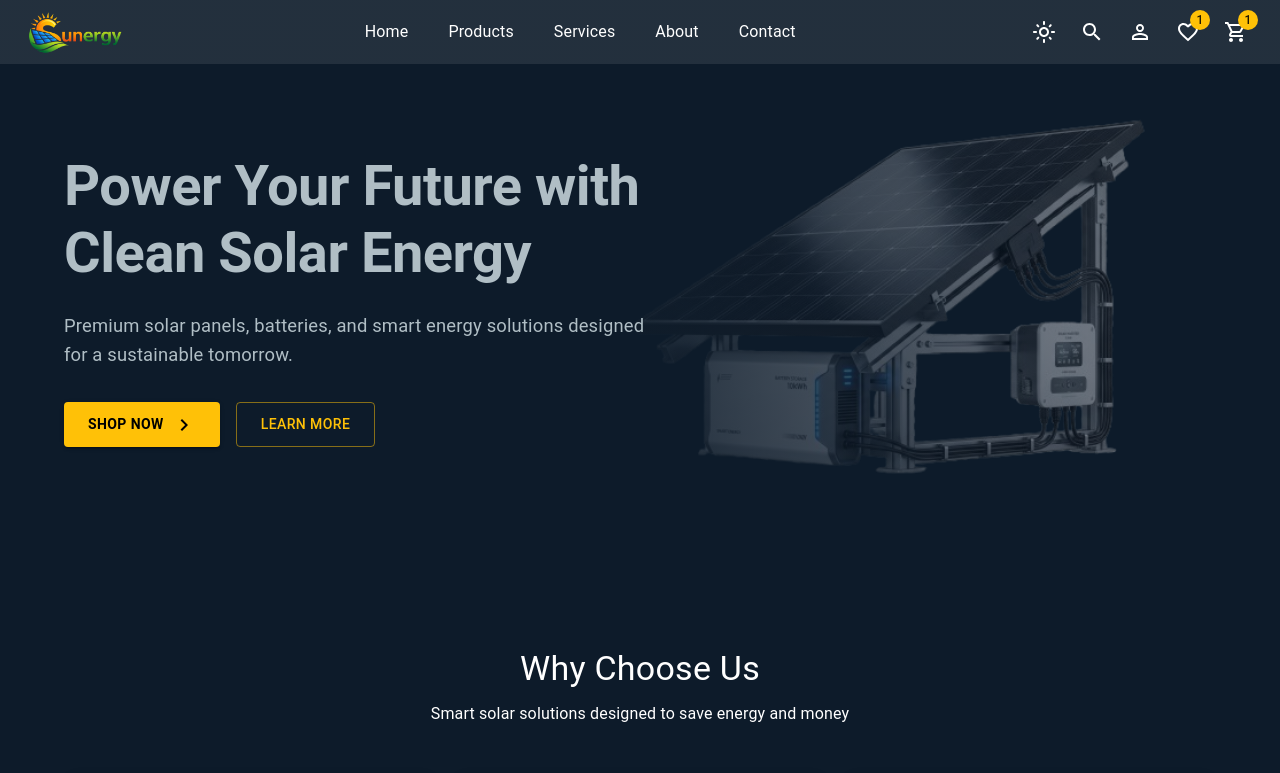
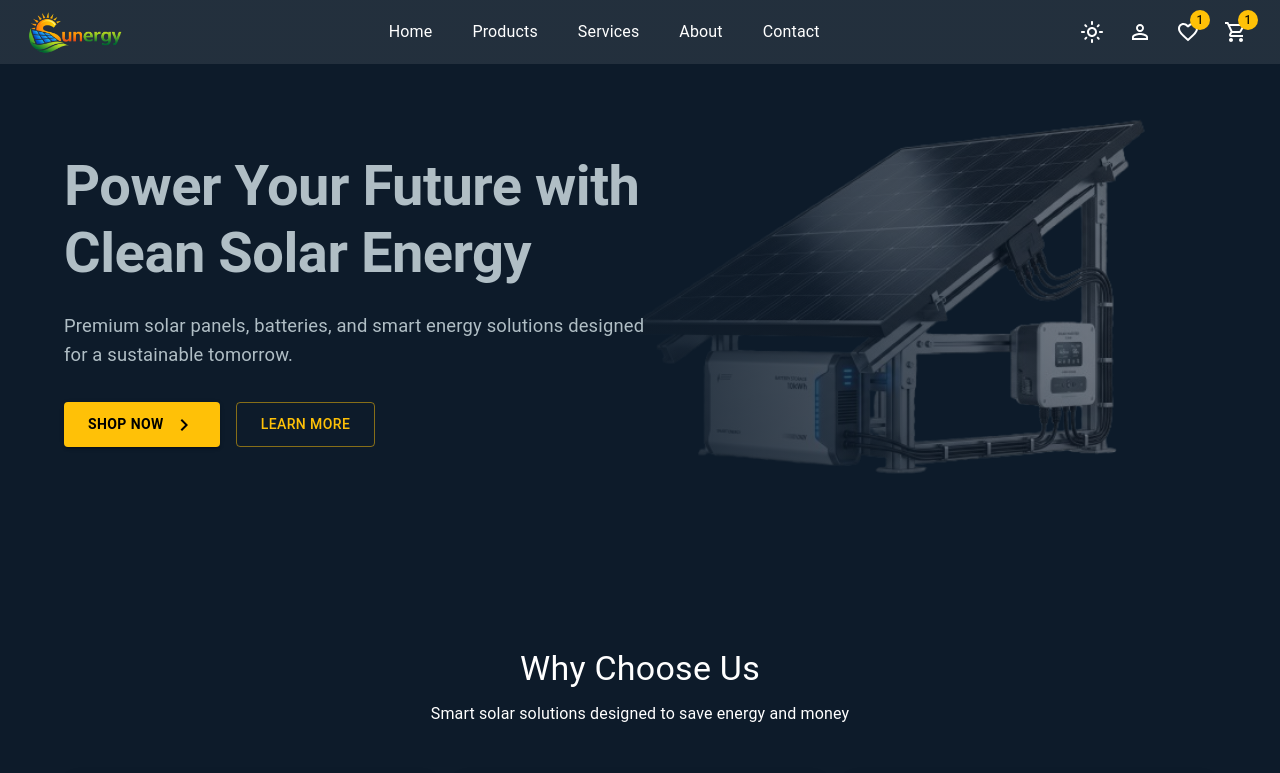
Before and after one commit to abderrahmanetaha7-lgtm/solar_stage, a React (Vite) app: page / in a window 1280 px wide. Shown: the top 773 px of the page. Built offline with nearby package versions, Linux system fonts and the light colour scheme.

Commit message:
deleted search icon

```diff
--- a/src/components/layout/Navbar.jsx
+++ b/src/components/layout/Navbar.jsx
@@ -15,7 +15,7 @@ import {
 } from "@mui/material";
 
 import MenuIcon from "@mui/icons-material/Menu";
-import SearchIcon from "@mui/icons-material/Search";
+// import SearchIcon from "@mui/icons-material/Search";
 import PersonOutlineOutlinedIcon from "@mui/icons-material/PersonOutlineOutlined";
 import FavoriteBorderIcon from "@mui/icons-material/FavoriteBorder";
 import ShoppingCartOutlinedIcon from "@mui/icons-material/ShoppingCartOutlined";
@@ -95,11 +95,11 @@ export default function Navbar() {
             )}
           </IconButton>
 
-          <IconButton
+          {/* <IconButton
             sx={{ color: "text.primary", "&:hover": { color: "primary.main" } }}
           >
             <SearchIcon />
-          </IconButton>
+          </IconButton> */}
 
           <Tooltip title="Login/Register">
             <IconButton
```
